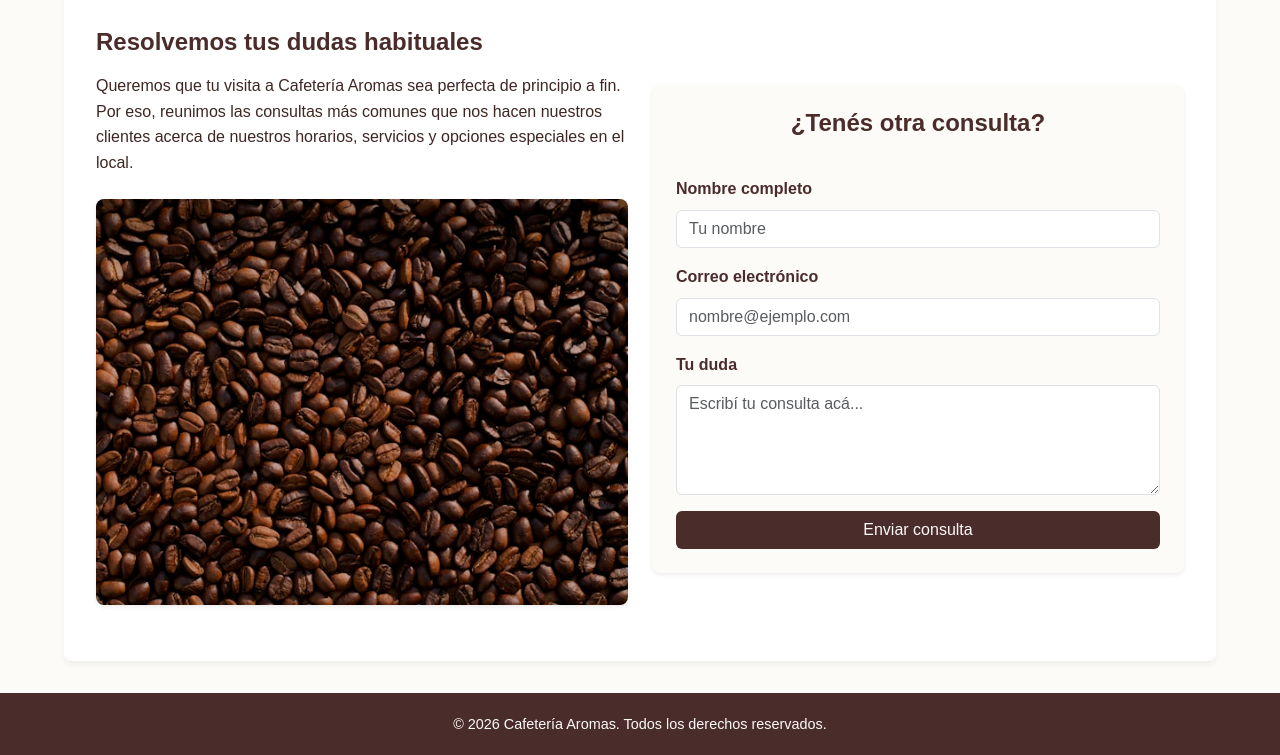
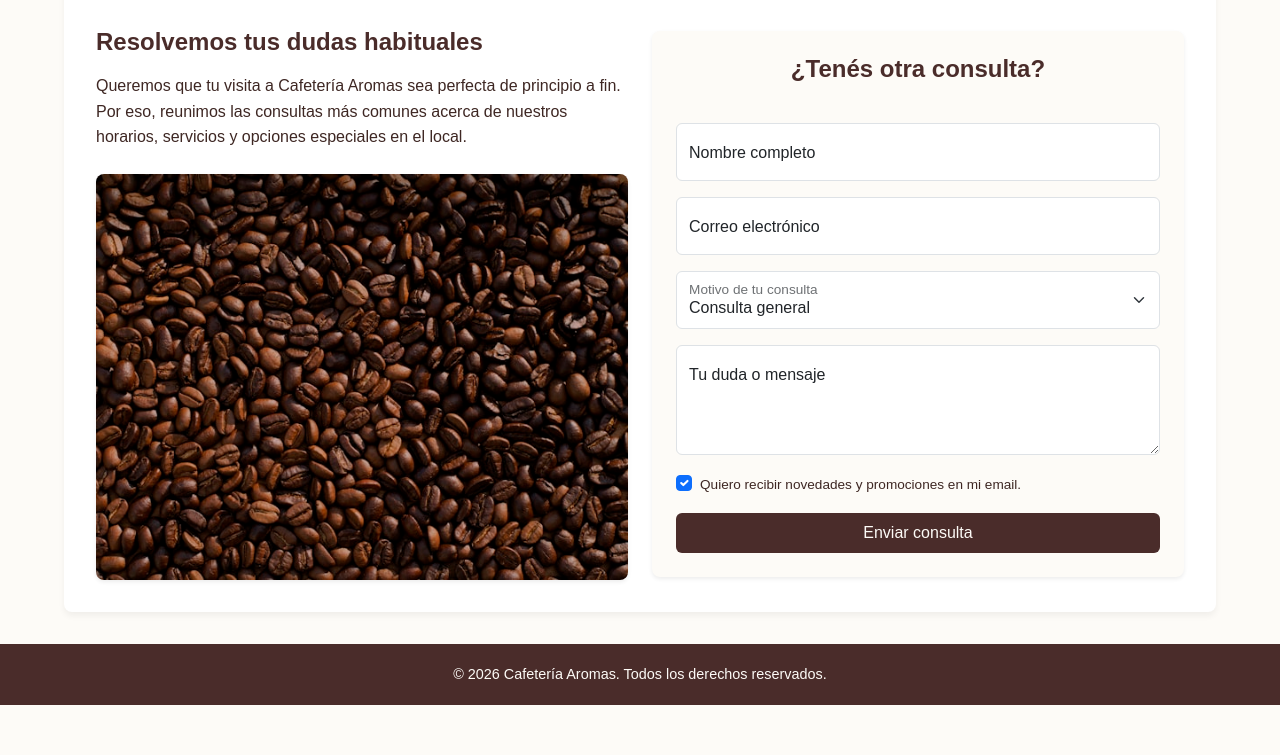
Before and after one commit to Agustinmaciel7/cafeteria-aromas, a plain HTML site: page pages/proyectos.html in a window 1280 px wide. Shown: the part 187-942 px from the top of the page. After the commit the page ends 892 px from the top, so only its background shows below. Drawn offline with nearby package versions, Linux system fonts and the light colour scheme.

Commit message:
optimizar formulario de consultas  de pages/proyectos.html con floating labels y selects de bootstrap

```diff
--- a/pages/proyectos.html
+++ b/pages/proyectos.html
@@ -38,39 +38,66 @@
     <section class="seccion-contenido d-block">
       <h1 class="titulo-principal mb-5">Preguntas Frecuentes</h1>
 
-      <div class="row">
+      <div class="row align-items-center">
         <!-- Columna Izquierda: Info e Imagen -->
-        <div class="col-md-6 mb-4 text-center text-md-start">
+        <div class="col-md-6 mb-4 mb-md-0 text-center text-md-start">
           <h2 class="subtitulo mb-3">Resolvemos tus dudas habituales</h2>
           <p class="texto-parrafo mb-4">Queremos que tu visita a Cafetería Aromas sea perfecta de principio a fin. Por
-            eso, reunimos las consultas más comunes que nos hacen nuestros clientes acerca de nuestros horarios,
-            servicios y opciones especiales en el local.</p>
+            eso, reunimos las consultas más comunes acerca de nuestros horarios, servicios y opciones especiales en el
+            local.</p>
           <img src="../assets/foto_preguntas_frecuentes.jpg" alt="Sección de preguntas frecuentes"
             class="imagen-destacada shadow-sm">
         </div>
 
-        <!-- Columna Derecha: Formulario de Dudas -->
-        <div class="col-md-6 d-flex align-items-center">
+        <!-- Columna Derecha: Formulario Mejorado de Dudas -->
+        <div class="col-md-6">
           <div class="card w-100 border-0 shadow-sm p-4 tarjeta-articulo">
             <h3 class="subtitulo mb-4 text-center">¿Tenés otra consulta?</h3>
+
             <form class="text-start w-100">
-              <div class="mb-3">
-                <label for="nombreUsuario" class="form-label texto-destacado">Nombre completo</label>
+
+              <!-- Campo: Nombre completo (Floating Label) -->
+              <div class="form-floating mb-3">
                 <input type="text" class="form-control" id="nombreUsuario" placeholder="Tu nombre" required>
+                <label for="nombreUsuario">Nombre completo</label>
               </div>
-              <div class="mb-3">
-                <label for="emailUsuario" class="form-label texto-destacado">Correo electrónico</label>
+
+              <!-- Campo: Correo electrónico (Floating Label) -->
+              <div class="form-floating mb-3">
                 <input type="email" class="form-control" id="emailUsuario" placeholder="nombre@ejemplo.com" required>
+                <label for="emailUsuario">Correo electrónico</label>
               </div>
-              <div class="mb-3">
-                <label for="dudaUsuario" class="form-label texto-destacado">Tu duda</label>
-                <textarea class="form-control" id="dudaUsuario" rows="4" placeholder="Escribí tu consulta acá..."
-                  required></textarea>
+
+              <!-- Select para Motivo de Consulta -->
+              <div class="form-floating mb-3">
+                <select class="form-select" id="motivoConsulta" aria-label="Seleccionar motivo de consulta">
+                  <option selected value="1">Consulta general</option>
+                  <option value="2">Reservas y Eventos</option>
+                  <option value="3">Opciones sin TACC / Veganas</option>
+                  <option value="4">Sugerencias o comentarios</option>
+                </select>
+                <label for="motivoConsulta">Motivo de tu consulta</label>
               </div>
-              <!-- Botón limpio usando las clases generales de tu CSS -->
-              <button type="submit" class="btn w-100" style="background-color: #4a2c2a; color: #fdfbf7;">Enviar
-                consulta</button>
+
+              <!-- Campo: Mensaje / Duda (Floating Label) -->
+              <div class="form-floating mb-3">
+                <textarea class="form-control" id="dudaUsuario" placeholder="Escribí tu consulta acá..."
+                  style="height: 110px" required></textarea>
+                <label for="dudaUsuario">Tu duda o mensaje</label>
+              </div>
+
+              <!--Checkbox Novedades -->
+              <div class="form-check mb-3">
+                <input class="form-check-input" type="checkbox" value="" id="checkNovedades" checked>
+                <label class="form-check-label texto-parrafo" for="checkNovedades" style="font-size: 0.85rem;">
+                  Quiero recibir novedades y promociones en mi email.
+                </label>
+              </div>
+
+              <!-- Botón estilizado con clase de CSS -->
+              <button type="submit" class="btn btn-cafe w-100 py-2">Enviar consulta</button>
             </form>
+
           </div>
         </div>
       </div>
```
